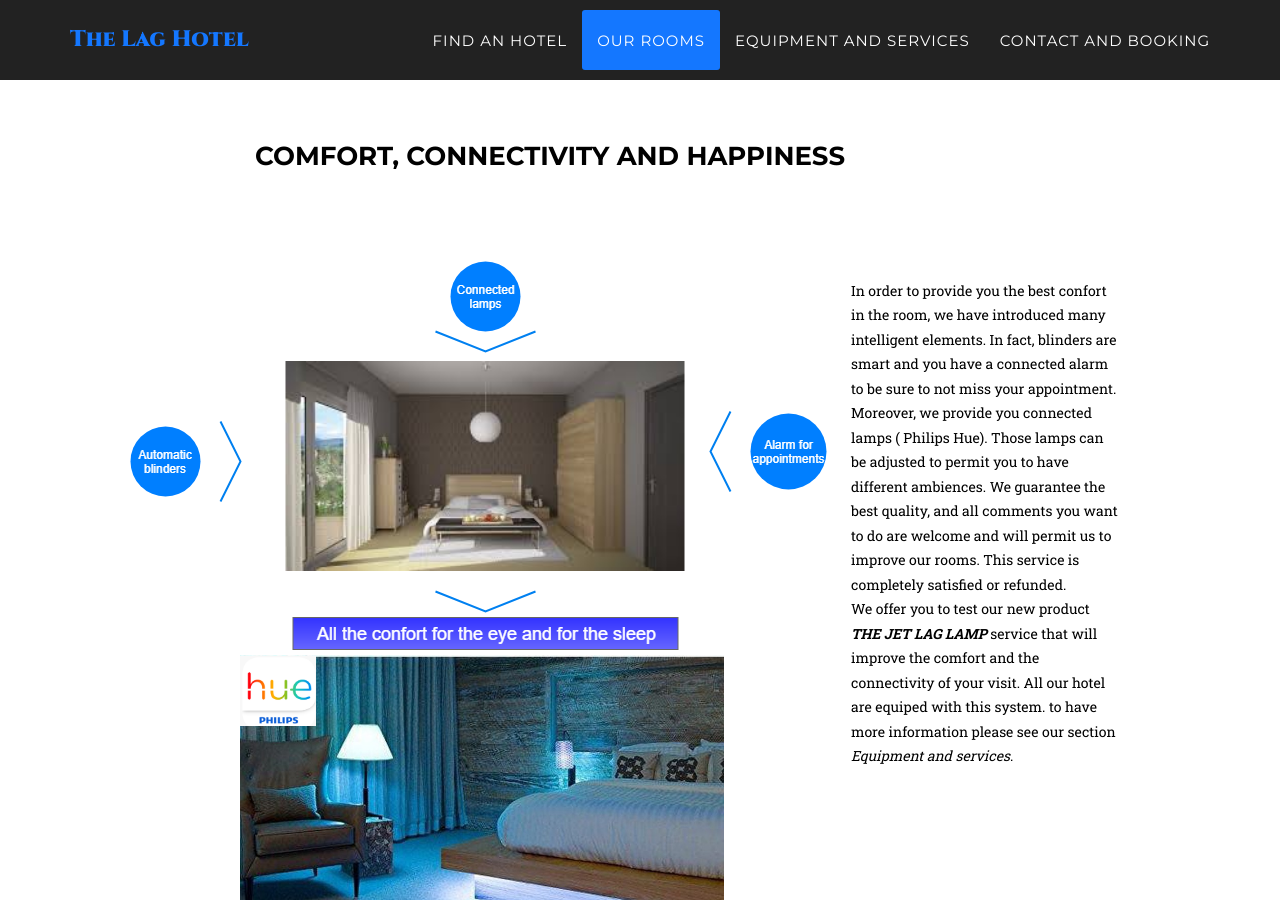
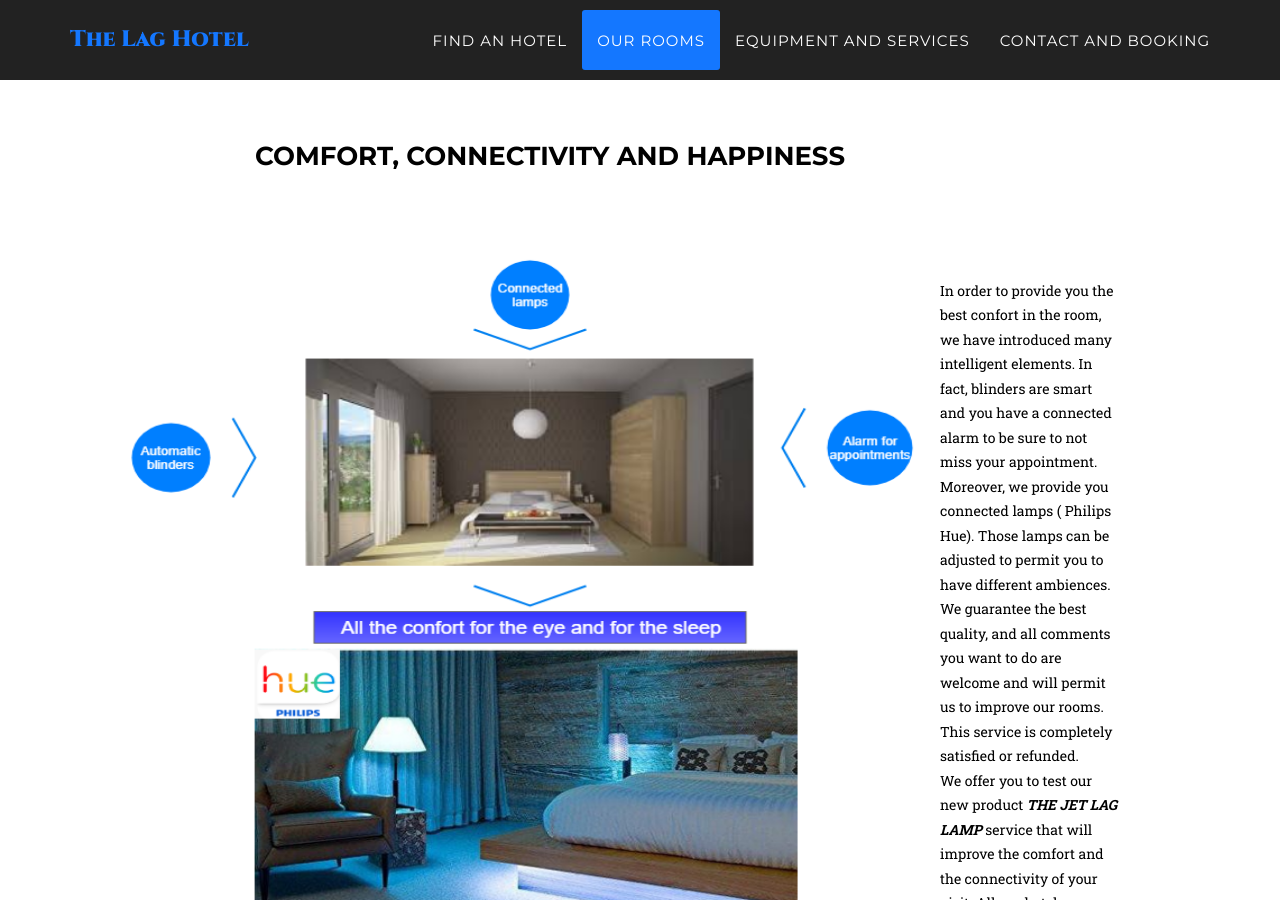
Before and after one commit to VincentGautier/Hotel-web-site, a Jekyll site: the page built from index.html, in a window 1280 px wide and 900 px high, scrolled down 1894 px. Built offline with Jekyll 4.4.1, drawn with Linux system fonts in a browser that asks for light colours; some web fonts are replaced.

Commit message:
Revert "test"
This reverts commit f7b1b398692a3984dcd790feaac255eab0ed325b.

```diff
--- a/_includes/our_rooms.html
+++ b/_includes/our_rooms.html
@@ -13,7 +13,7 @@
             <h3>Comfort, connectivity and happiness</h3>
 	</div>
         <div class="bloc_rooms">
-            <img src="img/room.png" style='width = 100%; align="center"; alt="";object-fit: cover'/>
+            <img src="img/room.png" width="820" height="800" align="center" alt=""/>
 
                 <p> <br/><br/><br/><br/>In order to provide you the best confort in the room, we have introduced many intelligent elements. In fact, blinders are smart and you have a connected alarm to be sure to not miss your
 appointment. Moreover, we provide you connected lamps ( Philips Hue). Those lamps can be adjusted to permit you to have different ambiences. We guarantee the best quality, and all comments you want
```
